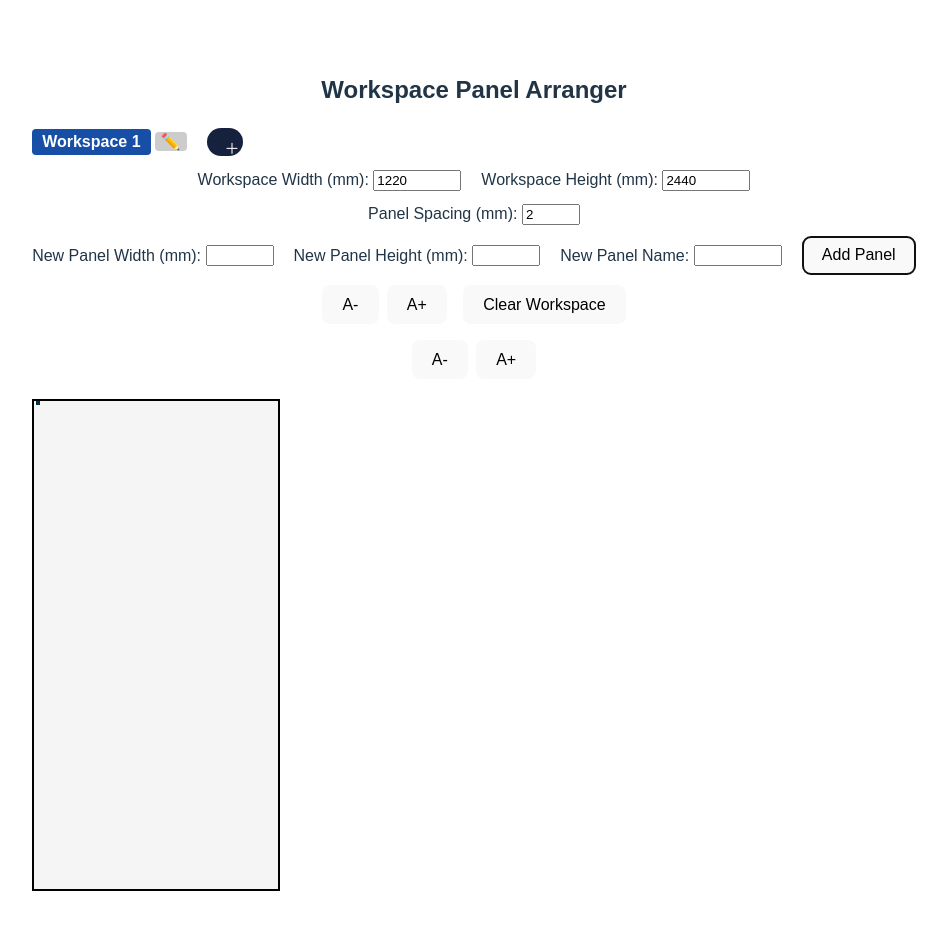
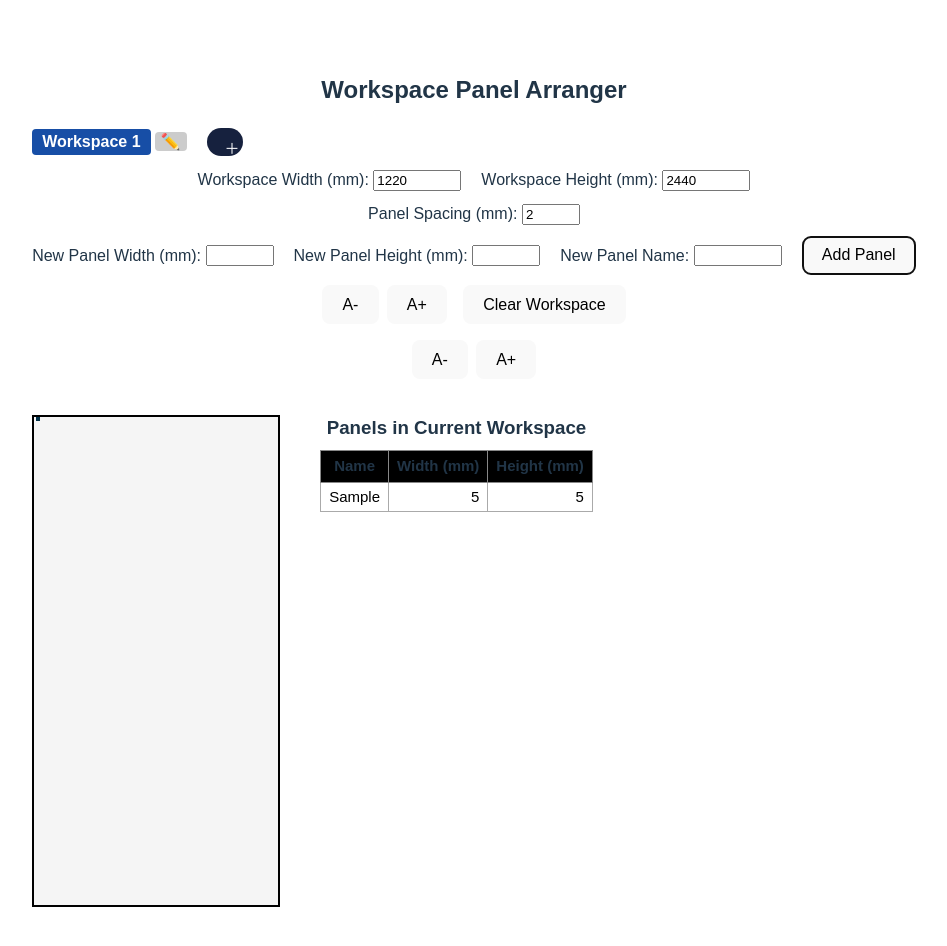
Before and after one commit to AtharvMitt/panel-arrangerr, a React (Vite) app: page / in a window 1280 px wide. Both pictures are taken after typing "5", "5", "Sample" into the empty fields and a click on the button "Add Panel". Shown: the top 946 px of the page, without its empty margins (166-1113 px from the left). Built offline with nearby package versions, Linux system fonts and the light colour scheme.

Commit message:
Table Feature Implemented

```diff
--- a/src/WorkspacePanelArranger.jsx
+++ b/src/WorkspacePanelArranger.jsx
@@ -142,6 +142,10 @@ export default function WorkspacePanelArranger() {
     if (current === oldName) setCurrent(newName);
   };
 
+  useEffect(() => {
+    setHighlightedPanelId(null);
+  }, [current]);
+
   const [editingWorkspace, setEditingWorkspace] = useState(null);
   const [newWorkspaceName, setNewWorkspaceName] = useState("");
   // 5. Font size (global, but can be made per-workspace)
@@ -152,6 +156,7 @@ export default function WorkspacePanelArranger() {
   const [newPanelWidth, setNewPanelWidth] = useState("");
   const [newPanelHeight, setNewPanelHeight] = useState("");
   const [newPanelName, setNewPanelName] = useState("");
+  const [highlightedPanelId, setHighlightedPanelId] = useState(null);
 
   const workspaceRef = useRef(null);
 
@@ -326,6 +331,8 @@ export default function WorkspacePanelArranger() {
         </button>
         </div>
       {/* Workspace display */}
+      <div style={{ display: "flex", alignItems: "flex-start", gap: 40 }}>
+        {/* Workspace display */}
         <div
           ref={workspaceRef}
           style={{
@@ -349,11 +356,57 @@ export default function WorkspacePanelArranger() {
               allPanels={ws.panels}
               deletePanel={deletePanel}
               panelFontSize={panelFontSize}
-            panelSizeSize = {panelSizeSize}
+              panelSizeSize={panelSizeSize}
               workspaceSize={{ width: ws.width, height: ws.height }}
               workspaceRef={workspaceRef}
+              highlighted={panel.id === highlightedPanelId}
             />
           ))}
+        </div>
+
+        {/* --- Panel Table (NEW) --- */}
+        <div style={{ minWidth: 250 }}>
+          <h3 style={{ marginBottom: 8 }}>Panels in Current Workspace</h3>
+          <table style={{
+            borderCollapse: "collapse",
+            width: "100%",
+            background: "#fff",
+            border: "1px solid #333",
+            fontSize: 15
+          }}>
+            <thead>
+              <tr style={{ background: "black" }}>
+                <th style={{ border: "1px solid #888", padding: "4px 8px" }}>Name</th>
+                <th style={{ border: "1px solid #888", padding: "4px 8px" }}>Width (mm)</th>
+                <th style={{ border: "1px solid #888", padding: "4px 8px" }}>Height (mm)</th>
+              </tr>
+            </thead>
+            <tbody>
+  {ws.panels.length === 0 ? (
+    <tr>
+      <td colSpan={3} style={{ textAlign: "center", color: "#aaa", padding: 10 }}>
+        — No panels —
+      </td>
+    </tr>
+  ) : (
+    ws.panels.map((panel) => (
+      <tr
+        key={panel.id}
+        style={{
+          background: panel.id === highlightedPanelId ? "#fff3cd" : undefined,
+          cursor: "pointer",
+        }}
+        onClick={() => setHighlightedPanelId(panel.id)}
+      >
+        <td style={{ border: "1px solid #aaa", padding: "3px 8px", color: "black" }}>{panel.name || panel.id}</td>
+        <td style={{ border: "1px solid #aaa", padding: "3px 8px", textAlign: "right", color: "black" }}>{panel.width}</td>
+        <td style={{ border: "1px solid #aaa", padding: "3px 8px", textAlign: "right", color: "black" }}>{panel.height}</td>
+      </tr>
+    ))
+  )}
+</tbody>
+          </table>
+        </div>
       </div>
     </div>
   );
@@ -371,6 +424,7 @@ function DraggablePanel({
   panelSizeSize,
   workspaceSize,
   workspaceRef,
+  highlighted
 }) {
   const ref = useRef(null);
   const [dragging, setDragging] = useState(false);
@@ -516,7 +570,13 @@ function DraggablePanel({
         width: panel.width / scale,
         height: panel.height / scale,
         backgroundColor:
-          anyOverlap || outOfBounds ? "#f44336" : dragging ? "#219ebc" : "#8ecae6",
+          highlighted
+            ? "orange"
+            : anyOverlap || outOfBounds
+            ? "#f44336"
+            : dragging
+            ? "#219ebc"
+            : "#8ecae6",
         border: "2px solid #023047",
         boxSizing: "border-box",
         cursor: "move",
```
Lines whose indentation alone changed are shown as unchanged.
